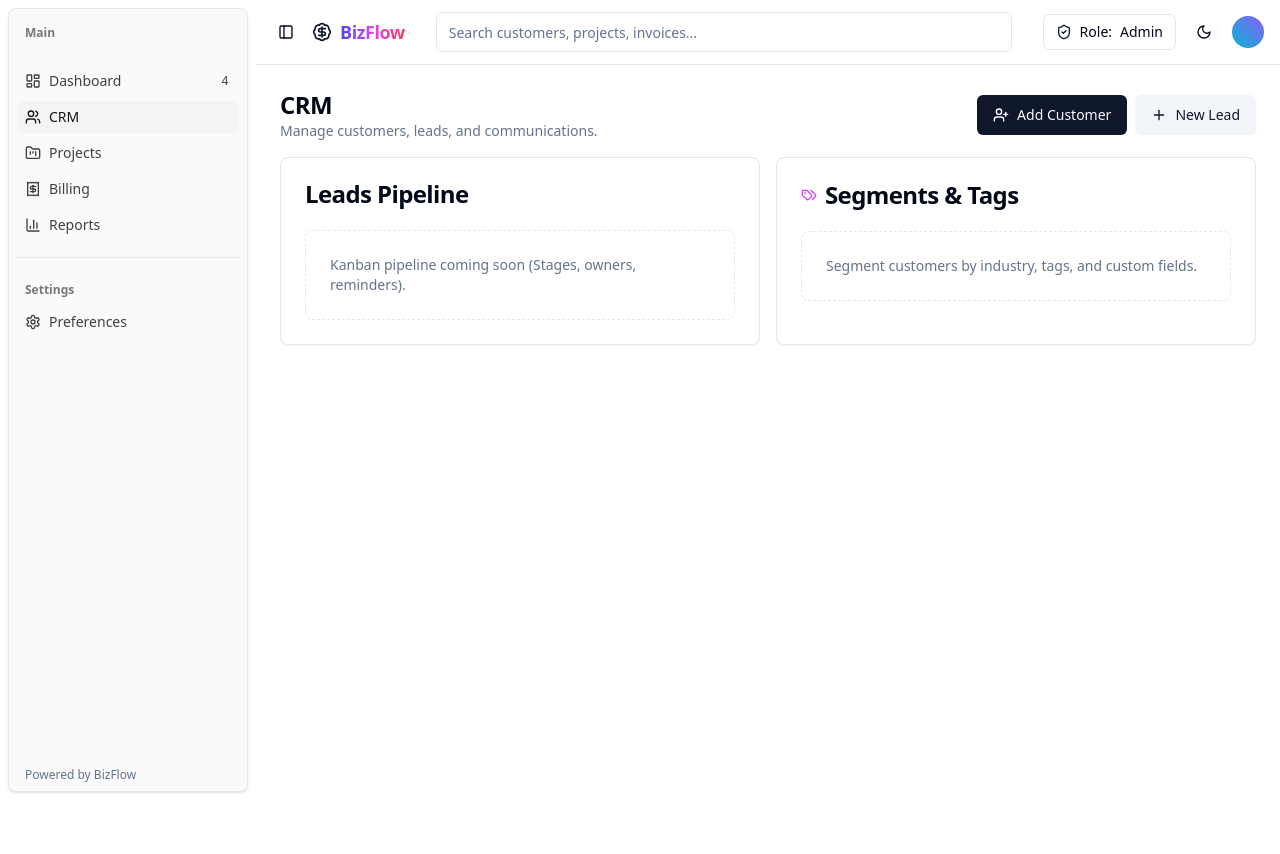
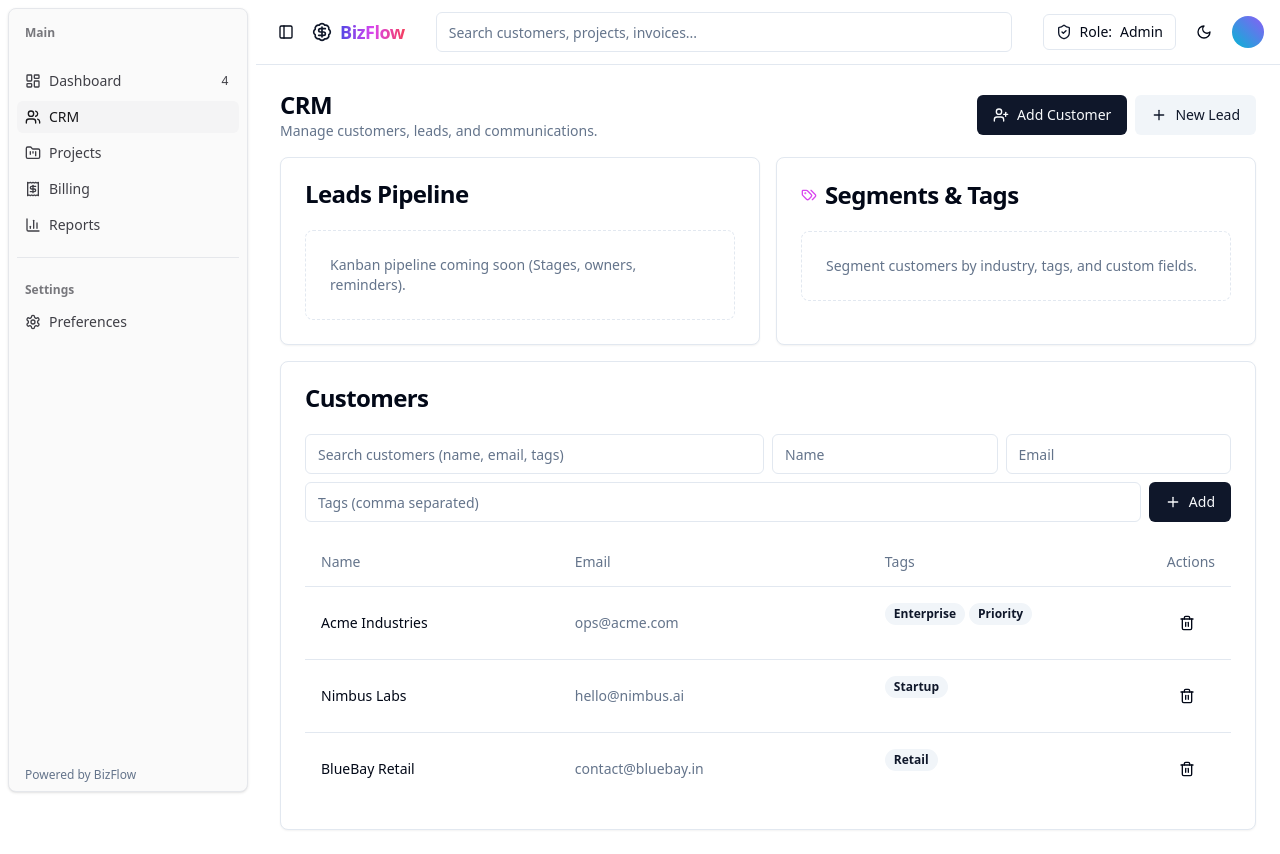
Before and after one commit to Sauravambuskar/BIZFlow-AI-Based-PMP-Software-, a React (Vite) app: page /crm in a window 1280 px wide. Before the commit the page ends 800 px from the top, so only its background shows below. Built offline with nearby package versions, Linux system fonts and the light colour scheme.

Commit message:
[dyad] Added CRM customers table with search, add, and delete, and wired it into the CRM page - wrote 4 file(s)

```diff
--- /dev/null
+++ b/src/components/crm/CustomersTable.tsx
@@ -0,0 +1,172 @@
+"use client";
+
+import React from "react";
+import { Card, CardContent, CardHeader, CardTitle } from "@/components/ui/card";
+import { Table, TableBody, TableCell, TableHead, TableHeader, TableRow } from "@/components/ui/table";
+import { Input } from "@/components/ui/input";
+import { Button } from "@/components/ui/button";
+import { Badge } from "@/components/ui/badge";
+import { Trash2, Plus } from "lucide-react";
+import { showSuccess } from "@/utils/toast";
+
+type Customer = {
+  id: string;
+  name: string;
+  email: string;
+  tags: string[];
+  createdAt: string; // ISO
+};
+
+const LS_KEY = "bizflow_customers";
+
+const defaultCustomers: Customer[] = [
+  { id: "c-1", name: "Acme Industries", email: "ops@acme.com", tags: ["Enterprise", "Priority"], createdAt: new Date().toISOString() },
+  { id: "c-2", name: "Nimbus Labs", email: "hello@nimbus.ai", tags: ["Startup"], createdAt: new Date().toISOString() },
+  { id: "c-3", name: "BlueBay Retail", email: "contact@bluebay.in", tags: ["Retail"], createdAt: new Date().toISOString() },
+];
+
+const CustomersTable: React.FC = () => {
+  const [customers, setCustomers] = React.useState<Customer[]>(() => {
+    const raw = localStorage.getItem(LS_KEY);
+    return raw ? (JSON.parse(raw) as Customer[]) : defaultCustomers;
+  });
+  const [query, setQuery] = React.useState("");
+  const [name, setName] = React.useState("");
+  const [email, setEmail] = React.useState("");
+  const [tagsInput, setTagsInput] = React.useState("");
+
+  React.useEffect(() => {
+    localStorage.setItem(LS_KEY, JSON.stringify(customers));
+  }, [customers]);
+
+  const addCustomer = () => {
+    const n = name.trim();
+    const e = email.trim();
+    if (!n || !e) return;
+    const tags = tagsInput
+      .split(",")
+      .map((t) => t.trim())
+      .filter(Boolean);
+    const next: Customer = {
+      id: `c-${Date.now()}`,
+      name: n,
+      email: e,
+      tags,
+      createdAt: new Date().toISOString(),
+    };
+    setCustomers((prev) => [next, ...prev]);
+    setName("");
+    setEmail("");
+    setTagsInput("");
+    showSuccess("Customer added");
+  };
+
+  const removeCustomer = (id: string) => {
+    setCustomers((prev) => prev.filter((c) => c.id !== id));
+    showSuccess("Customer removed");
+  };
+
+  const filtered = customers.filter((c) => {
+    if (!query.trim()) return true;
+    const q = query.toLowerCase();
+    return (
+      c.name.toLowerCase().includes(q) ||
+      c.email.toLowerCase().includes(q) ||
+      c.tags.some((t) => t.toLowerCase().includes(q))
+    );
+  });
+
+  return (
+    <Card>
+      <CardHeader>
+        <CardTitle>Customers</CardTitle>
+      </CardHeader>
+      <CardContent className="space-y-4">
+        <div className="grid gap-2 sm:grid-cols-2">
+          <Input
+            placeholder="Search customers (name, email, tags)"
+            value={query}
+            onChange={(e) => setQuery(e.target.value)}
+          />
+          <div className="flex gap-2">
+            <Input
+              placeholder="Name"
+              value={name}
+              onChange={(e) => setName(e.target.value)}
+              className="flex-1"
+            />
+            <Input
+              placeholder="Email"
+              value={email}
+              onChange={(e) => setEmail(e.target.value)}
+              className="flex-1"
+              type="email"
+            />
+          </div>
+          <div className="sm:col-span-2 flex items-center gap-2">
+            <Input
+              placeholder="Tags (comma separated)"
+              value={tagsInput}
+              onChange={(e) => setTagsInput(e.target.value)}
+            />
+            <Button onClick={addCustomer} className="whitespace-nowrap">
+              <Plus className="h-4 w-4" />
+              Add
+            </Button>
+          </div>
+        </div>
+
+        <div className="overflow-x-auto">
+          <Table>
+            <TableHeader>
+              <TableRow>
+                <TableHead className="min-w-[180px]">Name</TableHead>
+                <TableHead className="min-w-[220px]">Email</TableHead>
+                <TableHead className="min-w-[200px]">Tags</TableHead>
+                <TableHead className="w-20">Actions</TableHead>
+              </TableRow>
+            </TableHeader>
+            <TableBody>
+              {filtered.map((c) => (
+                <TableRow key={c.id}>
+                  <TableCell className="font-medium">{c.name}</TableCell>
+                  <TableCell className="text-muted-foreground">{c.email}</TableCell>
+                  <TableCell className="flex flex-wrap gap-1">
+                    {c.tags.length === 0 ? (
+                      <span className="text-xs text-muted-foreground">—</span>
+                    ) : (
+                      c.tags.map((t, i) => (
+                        <Badge key={`${c.id}-tag-${i}`} variant="secondary" className="px-2">
+                          {t}
+                        </Badge>
+                      ))
+                    )}
+                  </TableCell>
+                  <TableCell>
+                    <Button
+                      variant="ghost"
+                      size="icon"
+                      aria-label="Delete"
+                      onClick={() => removeCustomer(c.id)}
+                    >
+                      <Trash2 className="h-4 w-4" />
+                    </Button>
+                  </TableCell>
+                </TableRow>
+              ))}
+              {filtered.length === 0 && (
+                <TableRow>
+                  <TableCell colSpan={4} className="text-center text-sm text-muted-foreground">
+                    No customers match your search.
+                  </TableCell>
+                </TableRow>
+              )}
+            </TableBody>
+          </Table>
+        </div>
+      </CardContent>
+    </Card>
+  );
+};
+
+export default CustomersTable;
--- a/src/pages/Crm.tsx
+++ b/src/pages/Crm.tsx
@@ -6,6 +6,7 @@ import { Card, CardContent, CardHeader, CardTitle } from "@/components/ui/card";
 import { Button } from "@/components/ui/button";
 import { Plus, UserPlus, Tags } from "lucide-react";
 import { showSuccess } from "@/utils/toast";
+import CustomersTable from "@/components/crm/CustomersTable";
 
 const Crm: React.FC = () => {
   return (
@@ -56,6 +57,8 @@ const Crm: React.FC = () => {
             </CardContent>
           </Card>
         </div>
+
+        <CustomersTable />
       </div>
     </AppLayout>
   );
```
